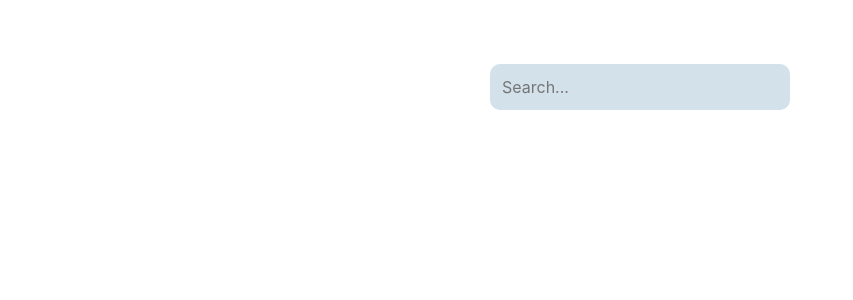
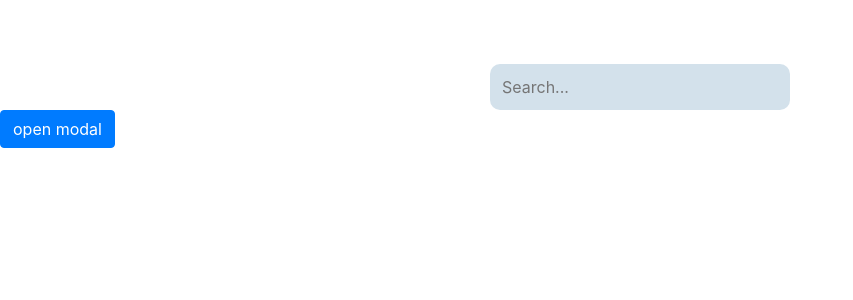
Before and after one commit to navuthily/CodersX-react-state, a React (Create React App) app: page / in a window 1280 px wide. Shown: the top 300 px of the page, without its empty margins (0-853 px from the left). Built offline with nearby package versions, Linux system fonts and the light colour scheme.

Commit message:
add search box

```diff
--- a/src/App.js
+++ b/src/App.js
@@ -2,11 +2,19 @@ import React, { Component } from "react";
 import './App.css'
 import SearchBox from "../src/components/SearchBox ";
 import "bootstrap/dist/css/bootstrap.min.css";
+import {Modal, Button} from 'react-bootstrap'
 import "font-awesome/css/font-awesome.min.css";
 class App extends Component {
+  // constructor(){
+  //   super()
+  //   this.state={
+  //     show:false
+  //   }
+  // }
   state = {
     focus: false,
-    limit:false
+    limit:false,
+    show: false
   };
   handleInputFocus = () => {
     this.setState({ focus: true });
@@ -25,9 +33,13 @@ class App extends Component {
     }
   };
 
+  handleModal=()=>{
+    this.setState({show:!this.state.show})
+  }
   render() {
     return (
-      <div className="ss_header">
+<div>
+    <div className="ss_header">
          <div class="box">
           <div class="container-1">
           <SearchBox
@@ -38,9 +50,19 @@ class App extends Component {
            className= {this.state.limit ? 'border-red' :''}
           />
          {this.state.focus ? <button class="icon"><i class="fa fa-search"></i></button> : null}
+        </div>
        </div>
-       </div>
-      </div>
+    </div>
+  <Button onClick={this.handleModal}>open modal</Button>
+  <Modal show={this.state.show}>
+     <Modal.Header>Header</Modal.Header>
+     <Modal.Body>Body</Modal.Body>
+     <Modal.Footer>
+       <Button onClick={this.handleModal}>close modal</Button>
+     </Modal.Footer>
+  </Modal>
+
+</div>
     );
   }
 }
```
